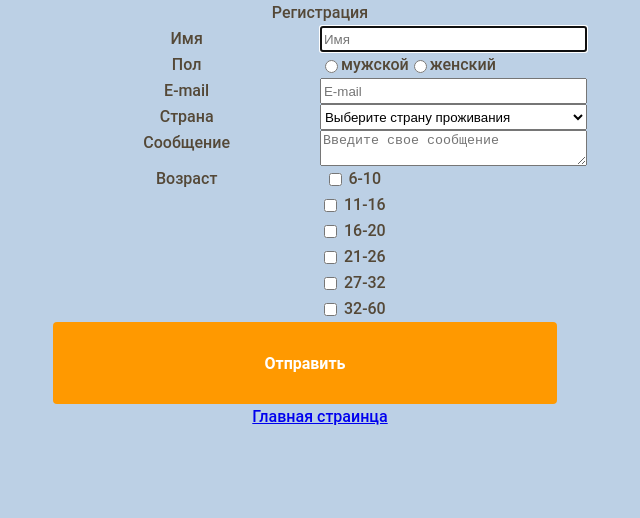
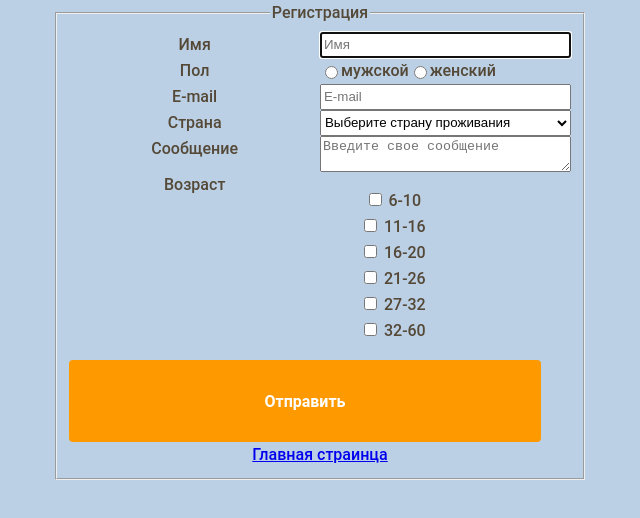
Before and after one commit to VladimirMakarof/itmo-curse, a plain HTML site: page forms/reg.html in a window 1280 px wide. Shown: the whole page, without its empty margins (320-960 px from the left). Drawn offline with Linux system fonts and the light colour scheme.

Commit message:
fix-frame

```diff
--- a/forms/reg.html
+++ b/forms/reg.html
@@ -4,7 +4,7 @@
     <meta charset="UTF-8">
     <meta name="viewport" content="width=device-width, initial-scale=1.0">
     <link rel="icon" href="../images/favicon.ico" type="image/x-icon">
-    <link rel="stylesheet" href="../style/reset.css">
+    <!-- <link rel="stylesheet" href="../style/reset.css"> -->
     <link rel="stylesheet" href="../style/style.css">
     <link rel="stylesheet" href="../style/flex-grid.css">
     <title>Регистрация</title>
```
